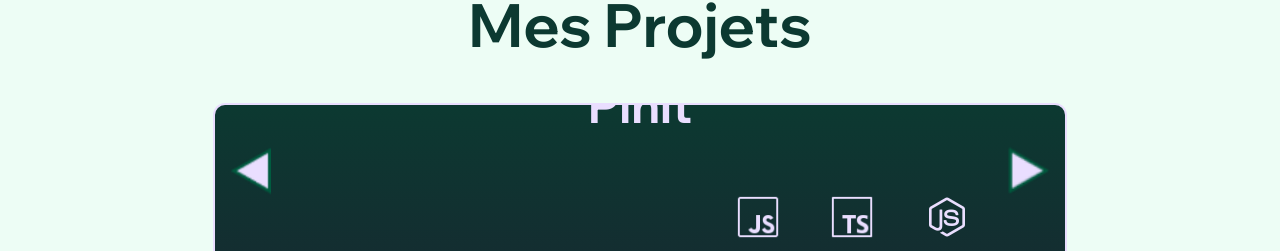
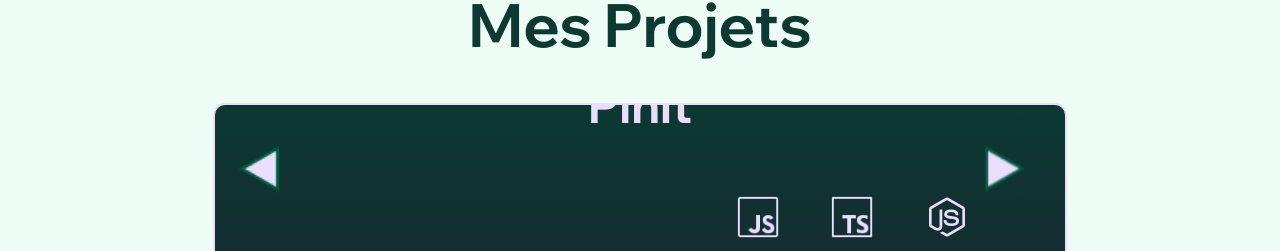
Before and after one commit to Timeuh/Portfolio-v2, a React (Vite) app: page / in a window 1280 px wide. Shown: the part 3429-3680 px from the top of the page. Built offline with nearby package versions, Linux system fonts and the light colour scheme.

Commit message:
style: add hover effect to projects carousel arrows

```diff
--- a/src/components/projects/desktop/ProjectCarousel.tsx
+++ b/src/components/projects/desktop/ProjectCarousel.tsx
@@ -33,25 +33,25 @@ export default function ProjectCarousel({projects}: Props){
   return (
     <div className={`hidden w-full flex-col items-center h-3/5 ${isCurrentLight ? 'text-pink-light' : 'text-violet-dark'} xl:flex`}>
       <div className={`project-carousel ${isCurrentLight ? 'project-carousel-light' : 'project-carousel-dark'}`}>
+        <div className={'projects-carousel-arrow-background'} onClick={previous}>
           {
             isCurrentLight ?
-            <img src={arrowLight} alt='previous'
-              className={'w-14 h-auto absolute top-[10%] left-0 pe-4 rotate-180 cursor-pointer z-10'} onClick={previous}/>
-            :  <img src={arrowDark} alt='previous'
-              className={'w-14 h-auto absolute top-[10%] left-0 pe-4 rotate-180 cursor-pointer z-10'} onClick={previous}/>
+              <img src={arrowLight} alt='previous' className={'projects-carousel-arrow-left'}/>
+              : <img src={arrowDark} alt='previous' className={'projects-carousel-arrow-left'}/>
           }
+        </div>
         {
           projects.map((project, index) => {
             return <ProjectCarouselItem project={project} key={index} index={index} active={current} />;
           })
         }
+        <div className={'projects-carousel-arrow-background right-4'} onClick={next}>
           {
             isCurrentLight ?
-            <img src={arrowLight} alt='previous'
-              className={'w-14 h-auto absolute top-[10%] right-0 pe-4 cursor-pointer z-10'} onClick={next}/>
-            :  <img src={arrowDark} alt='previous'
-              className={'w-14 h-auto absolute top-[10%] right-0 pe-4 cursor-pointer z-10'} onClick={next}/>
+              <img src={arrowLight} alt='previous' className={'projects-carousel-arrow-right'}/>
+              :  <img src={arrowDark} alt='previous' className={'projects-carousel-arrow-right'}/>
           }
+        </div>
       </div>
     </div>
   );
--- a/src/index.css
+++ b/src/index.css
@@ -176,4 +176,17 @@
     .experience-carousel-arrow-background {
         @apply bg-pink-light bg-opacity-0 hover:bg-opacity-20 duration-500 transition w-16 h-16 rounded-full relative z-10 m-4 cursor-pointer
     }
+
+    .projects-carousel-arrow-background {
+        @apply bg-pink-light bg-opacity-0 hover:bg-opacity-20 duration-500 transition w-16 h-16 rounded-full z-10 m-4 cursor-pointer
+            absolute top-4
+    }
+
+    .projects-carousel-arrow-right {
+        @apply w-14 h-auto absolute top-2 right-2 ps-4
+    }
+
+    .projects-carousel-arrow-left {
+        @apply w-14 h-auto absolute top-2 left-2 rotate-180 ps-4
+    }
 }
```
Lines whose indentation alone changed are shown as unchanged.
